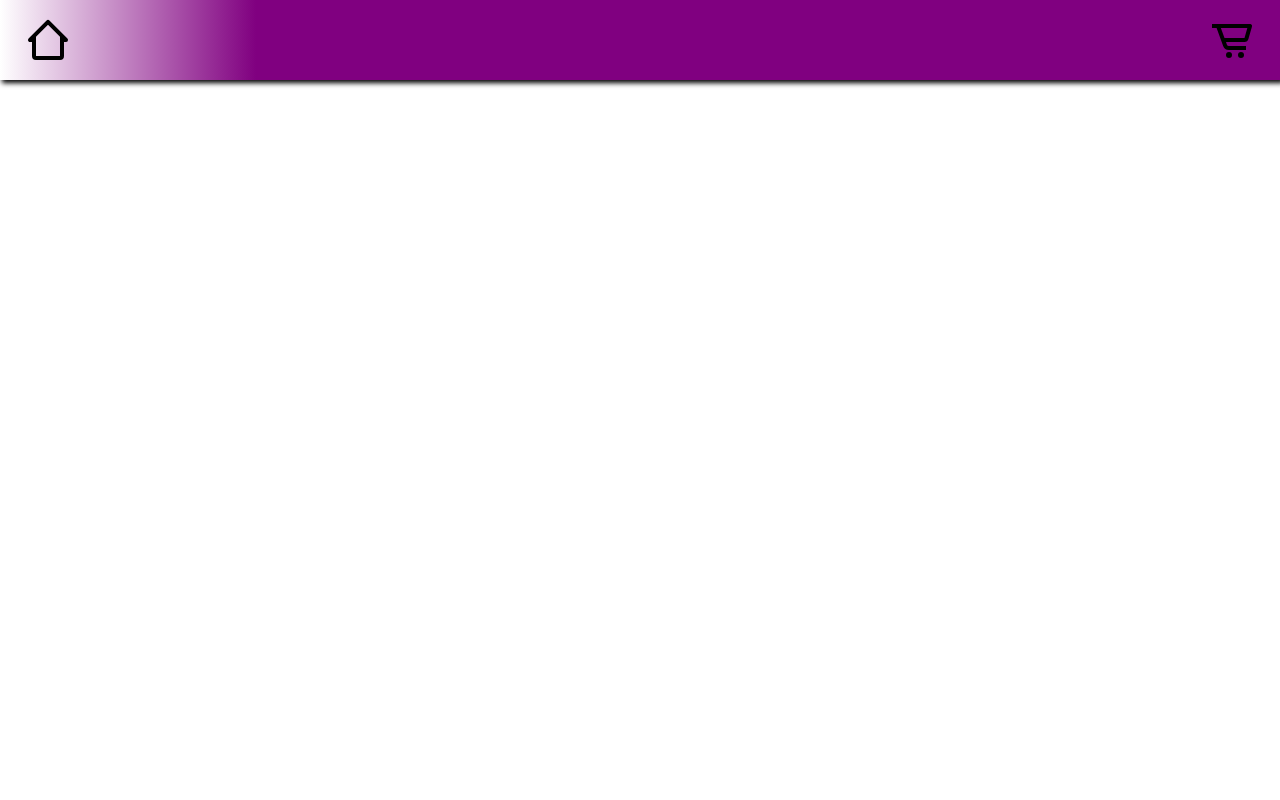
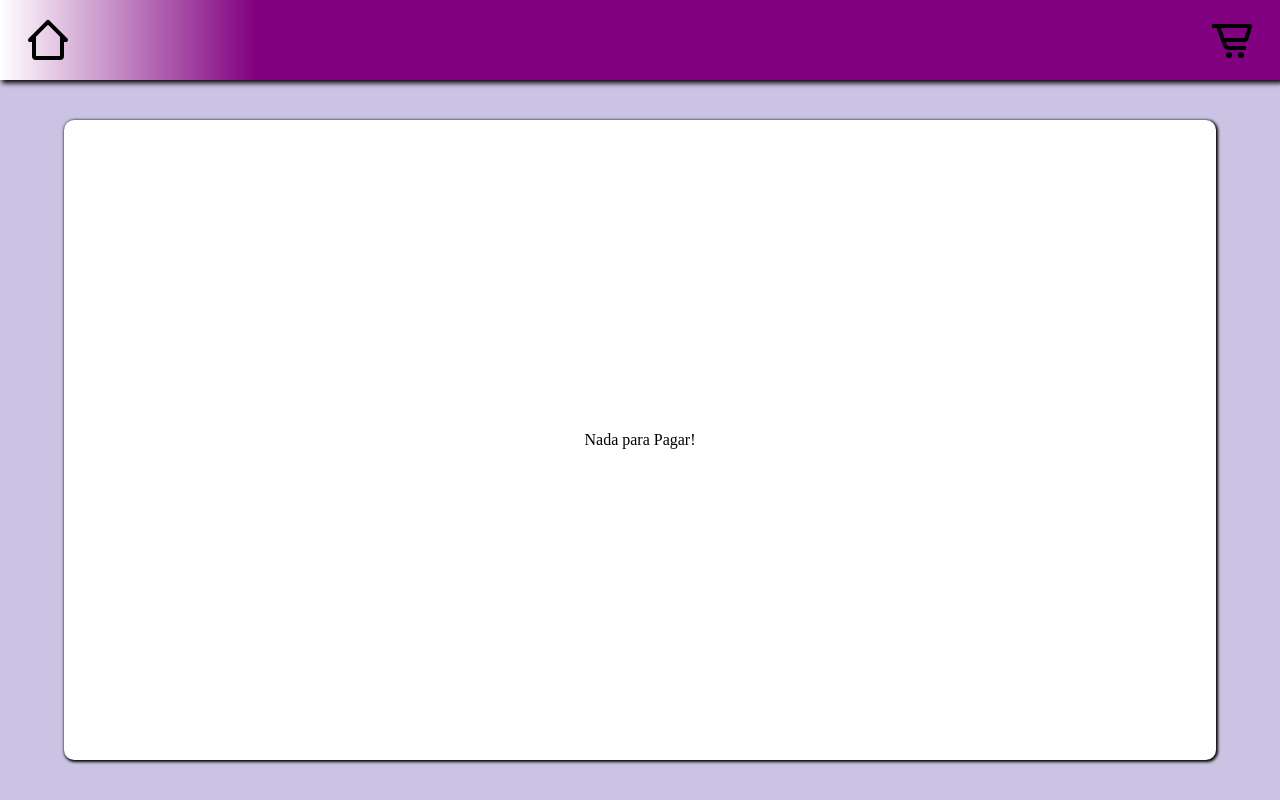
Before and after one commit to Daniel2BDias/DesafioTecnico-Ecommerce, a React (Vite) app: page /resume in a window 1280 px wide. Before the commit this address had no page. Built offline with nearby package versions, Linux system fonts and the light colour scheme.

Commit message:
Layout+Feature: Purchase Resume

```diff
--- a/src/App.jsx
+++ b/src/App.jsx
@@ -6,6 +6,7 @@ import Header from "./components/Header/Header.jsx";
 import ProductOverview from "./Pages/ProductOverview.jsx";
 import ShoppingCart from "./components/ShoppingCart/ShoppingCart.jsx";
 import { useState } from "react";
+import Resume from "./Pages/Resume.jsx";
 
 function App() {
   const [cartState, setCartState] = useState(false);
@@ -21,10 +22,11 @@ function App() {
     <GlobalStyles />
       <BrowserRouter>
       <Header cartController={cartController}/>
-      <ShoppingCart cartState={cartState} cart={cart} setCart={setCart}/>
+      <ShoppingCart cartState={cartState} cart={cart} setCart={setCart} setCartState={setCartState}/>
           <Routes>
             <Route path="/" element={<MainPage />}></Route>
             <Route path="/product/:id/" element={<ProductOverview setCart={setCart}/>}></Route>
+            <Route path="/resume" element={<Resume cart={cart} />}></Route>
           </Routes>
       </BrowserRouter>
     </>
--- /dev/null
+++ b/src/Pages/Resume.jsx
@@ -0,0 +1,72 @@
+import styled from "styled-components";
+import ProductList from "../components/ProductList/ProductList";
+import ProductCard from "../components/ProductCard/ProductCard";
+
+export default function Resume ({cart}) {
+
+    function total () {
+        let total = 0;
+        for(let i = 0; i < cart.length; i++){
+            total+=cart[i].preco;
+        }
+
+        return total.toFixed(2);
+    }
+    return (
+        <Main>
+        <ProductList>
+          {cart.map((p, i) => (
+            <ProductCard
+              safeguard={true}
+              key={i}
+              id={p.id}
+              categoria={p.categoria_id}
+              imagem={p.imagem}
+              nome={p.nome}
+              preco={p.preco}
+              descricao={p.descricao}
+            />
+          ))}
+          {cart.length === 0 ? "Nada para Pagar!" : <p>Total: R$ {total()}</p>}
+          {cart.length === 0 ? "" : <button>Pagar!!</button>}
+        </ProductList>
+
+    </Main>
+  );
+}
+
+const Main = styled.main`
+  display: flex;
+  justify-content: center;
+  align-items: center;
+  width: 100dvw;
+  height: 90dvh;
+  margin-top: 10dvh;
+  background-color: #cbc3e3;
+
+  button {
+    width: 30%;
+    heigth: 60px;
+    border: none;
+    border-radius: 10px;
+    background-color: purple;
+    color: black;
+
+    &:active {
+        transform: scale(0.95);
+    }
+  }
+
+  ::-webkit-scrollbar {
+    width: .5rem;
+  }
+
+  ::-webkit-scrollbar-thumb {
+    background: purple;
+    border-radius: 15px;
+  }
+
+  ::-webkit-scrollbar-track {
+      background-color: #cc99ff;
+  }
+`;
--- a/src/components/ProductCard/ProductCard.jsx
+++ b/src/components/ProductCard/ProductCard.jsx
@@ -1,6 +1,7 @@
 import { StyledProductCard, ProductCategory, StyledImage, StyledParagraph } from "./styles.js";
 
 export default function ProductCard({
+  safeguard,
   imagem,
   nome,
   descricao,
@@ -10,7 +11,7 @@ export default function ProductCard({
   navigate
 }) {
   return (
-    <StyledProductCard $categoria={categoria} onClick={() => navigate(`/product/${id}/`)}>
+    <StyledProductCard $categoria={categoria} onClick={() => { if(!safeguard) { navigate(`/product/${id}/`) }}}>
       <ProductCategory $categoria={categoria}>{categoria === 2 ? "Vestimenta" : "Calçado"}</ProductCategory>
       <StyledImage src={imagem} />
       <StyledParagraph>{nome}</StyledParagraph>
--- a/src/components/ShoppingCart/CartProduct.jsx
+++ b/src/components/ShoppingCart/CartProduct.jsx
@@ -1,7 +1,6 @@
 import { StyledProduct } from "./styles";
 
 export default function CartProduct({ productInfo, setCart, cart }) {
-  console.log({ cart, productInfo });
 
   return (
     <>
--- a/src/components/ShoppingCart/ShoppingCart.jsx
+++ b/src/components/ShoppingCart/ShoppingCart.jsx
@@ -1,8 +1,10 @@
 import styled from "styled-components";
 import CartProduct from "./CartProduct";
 import { EmptyMessage, StyledShoppingCart } from "./styles";
+import { useNavigate } from "react-router-dom";
 
-export default function ShoppingCart({ cartState, cart, setCart }) {
+export default function ShoppingCart({ cartState, cart, setCart, setCartState }) {
+    const navigate = useNavigate();
 
   return (
     <ScrollbarStyles>
@@ -12,7 +14,7 @@ export default function ShoppingCart({ cartState, cart, setCart }) {
         ) : (
           cart.map((p, i) => <CartProduct key={i} productInfo={p} setCart={setCart} cart={cart}/>)
         )}
-        {cart.length === 0 ? "" : <button>Finalizar!</button>}
+        {cart.length === 0 ? "" : <button onClick={() => { navigate("/resume"); setCartState(!cartState)}}>Finalizar!</button>}
       </StyledShoppingCart>
     </ScrollbarStyles>
   );
--- a/src/components/ShoppingCart/styles.js
+++ b/src/components/ShoppingCart/styles.js
@@ -47,6 +47,7 @@ export const StyledProduct = styled.div`
     display: flex;
     justify-content: center;
     align-items: center;
+    margin: 10px;
 
     div {
         display: flex;
```
